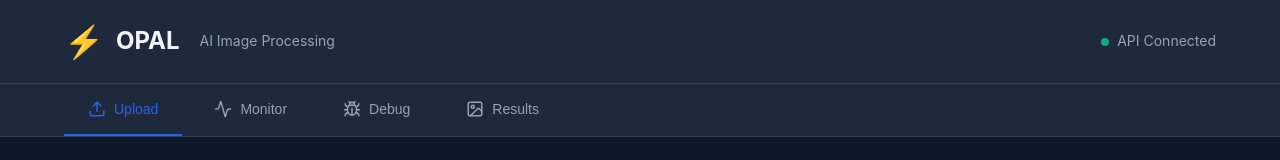
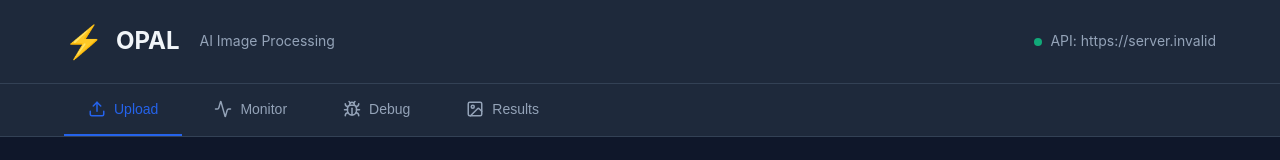
Before and after one commit to code-418dotcom/opal, a React app in the folder frontend/: page / in a window 1280 px wide. Shown: the top 160 px of the page. Built offline with nearby package versions, Linux system fonts and the light colour scheme; no server answers; the HTML template or start-up script is replaced by a standard one.

Commit message:
Updated App.tsx

```diff
--- a/frontend/src/App.tsx
+++ b/frontend/src/App.tsx
@@ -43,7 +43,7 @@ function App() {
               <div className="header-info">
                 <span className="api-status">
                   <span className="status-dot"></span>
-                  API Connected
+                  API: {import.meta.env.VITE_API_URL || 'http://localhost:8080'}
                 </span>
               </div>
             </div>
```
